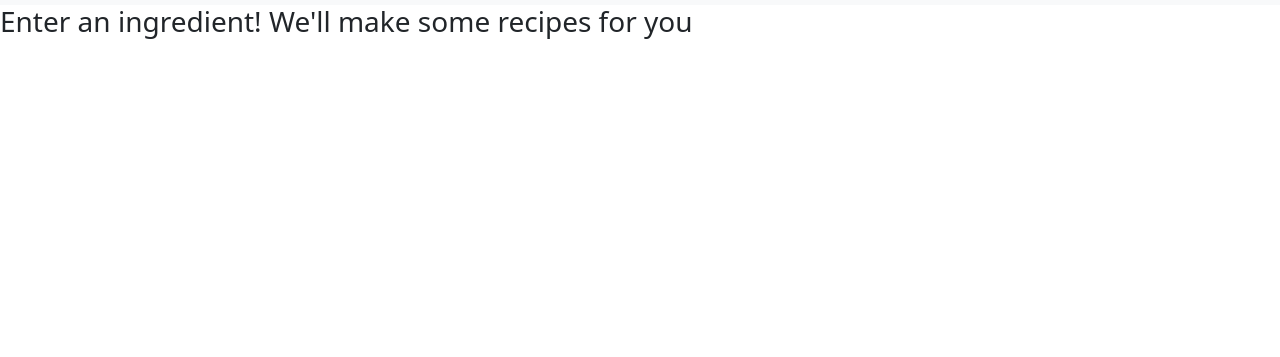
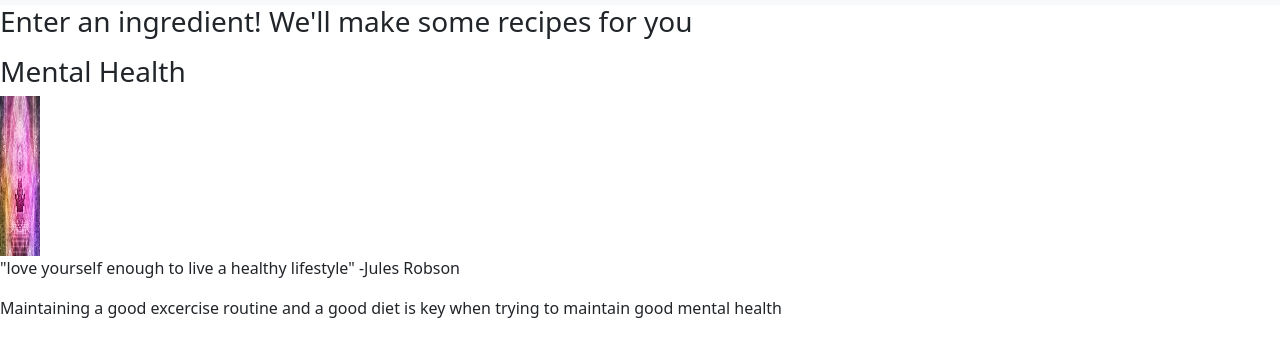
Before and after one commit to Jrock474/Front-End, a plain HTML site: page index.html in a window 1280 px wide. Shown: the part 51-408 px from the top of the page. Drawn offline with nearby package versions, Linux system fonts and the light colour scheme.

Commit message:
added css and edited flexbox

```diff
--- a/index.html
+++ b/index.html
@@ -52,7 +52,17 @@
                 <ul id="post-list"></ul>
             </div>
             <div class="fitness-container"></div>
-            <div class="mental-health-container"></div>
+            <div class="mental-health-container">
+                <div class="picture-container">
+                    <h3>Mental Health</h3>
+                    <img src="images/image_360.png">
+                </div>
+                <div class="content-containter">
+                    <p>"love yourself enough to live a healthy lifestyle" -Jules Robson</p>
+                    <p>Maintaining a good excercise routine and a good diet is key when trying to maintain good mental health</p>
+                </div>
+            </div>
+
     </div>
     <script src="jscript.js"></script>
 </body>
--- a/styles.css
+++ b/styles.css
@@ -2,3 +2,19 @@
     display: flex;
     flex-direction: column;
 }
+
+.mental-health-container{
+    display: flex;
+    flex-direction: column;
+    justify-content: space-around;
+}
+
+.fitness-container{
+    display: flex;
+    flex-direction: row;
+}
+
+.mental-health-container img{
+    height: 20vh;
+    width: 40px
+}
```
Also changed, not shown: images/image_360.png (added).
